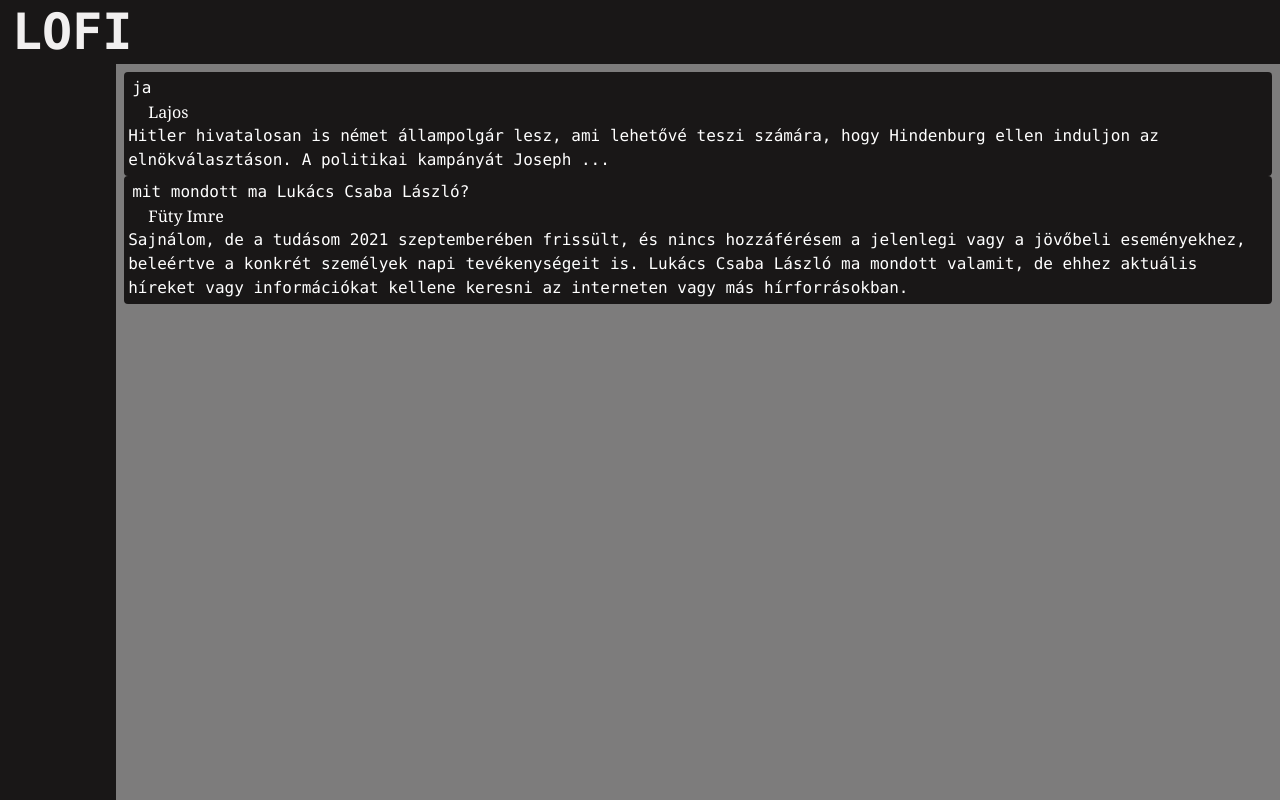
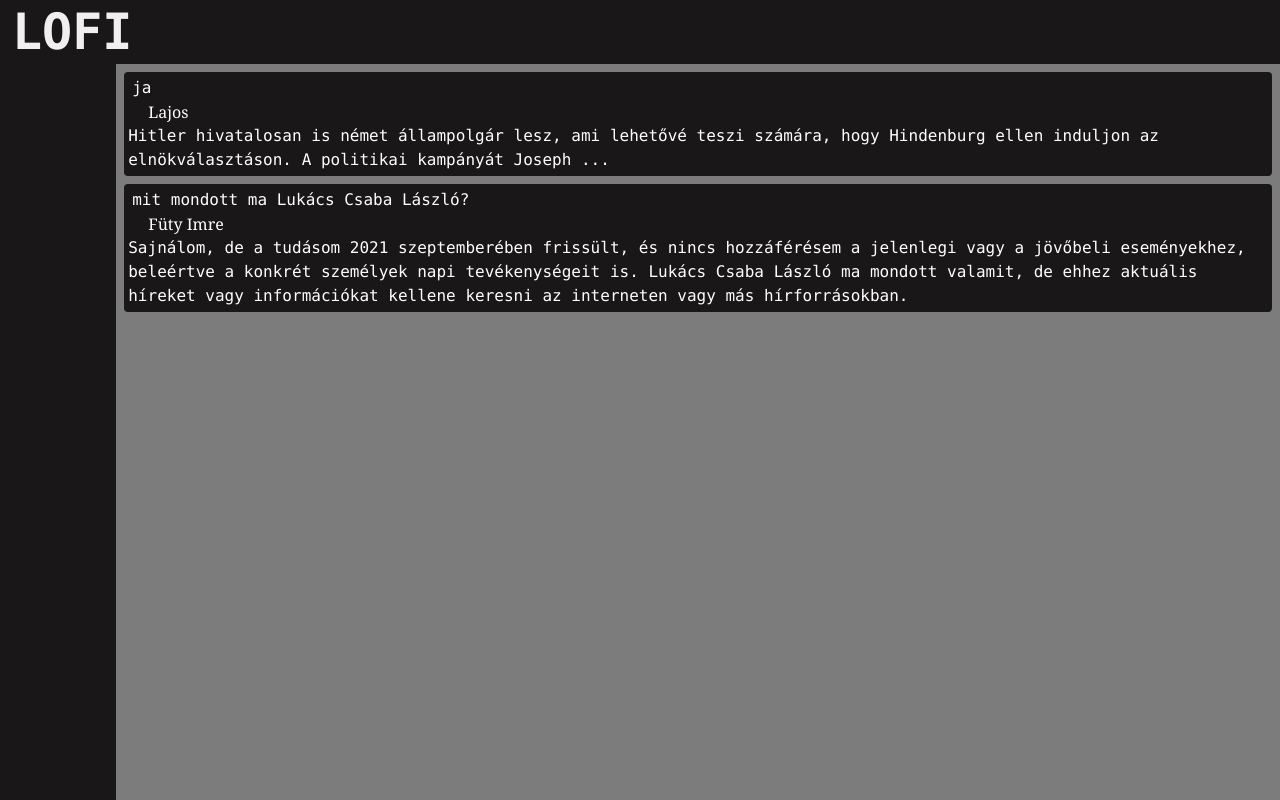
Before and after one commit to trinyo/lofi, a React (Vite) app: page / in a window 1280 px wide. Built offline with nearby package versions, Linux system fonts and the light colour scheme.

Commit message:
style: :lipstick: fixd gap problem

```diff
--- a/src/Container.tsx
+++ b/src/Container.tsx
@@ -7,7 +7,7 @@ const Container = (props: any) => {
 
   return (
     <div className="flex justify-center w-full h-full p-2">
-      <div className="h-full w-full">
+      <div className="h-full w-full flex-col  flex gap-2">
         {notes.map((note: any, index: number) => (
           <Card
             key={index}
```
